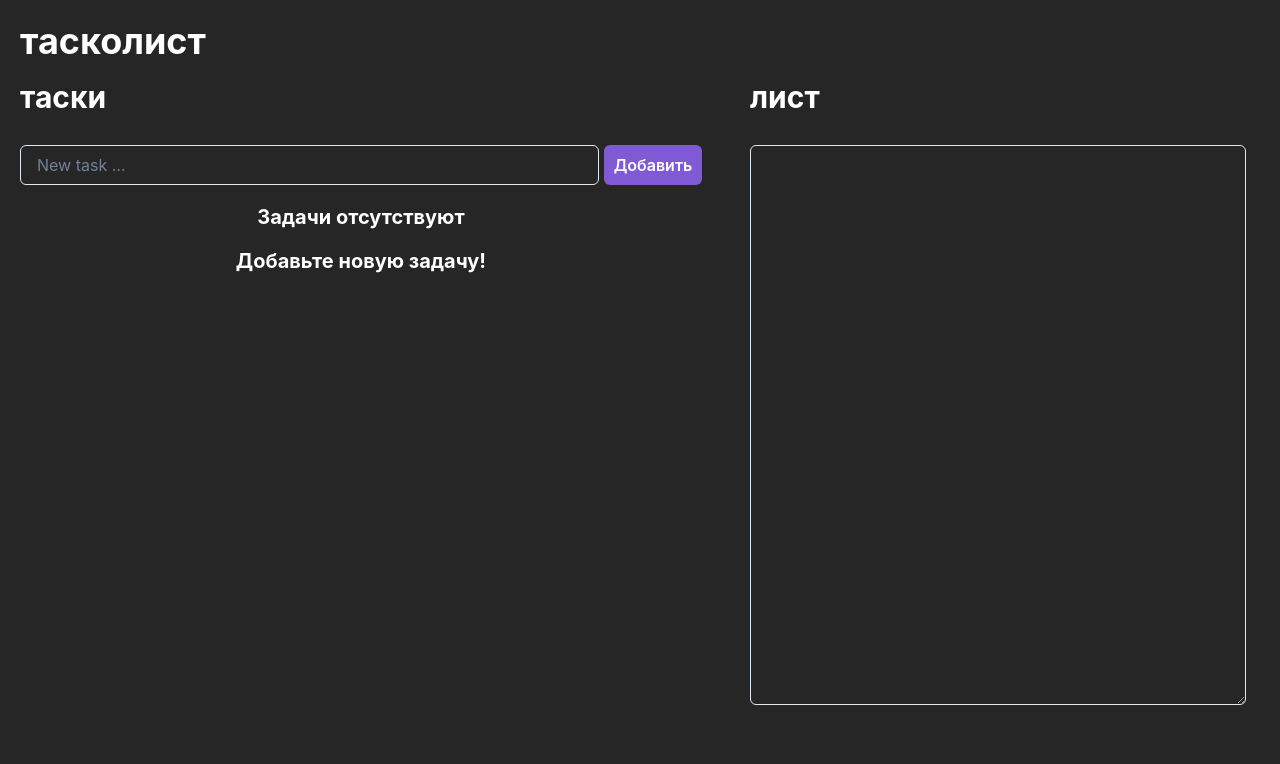
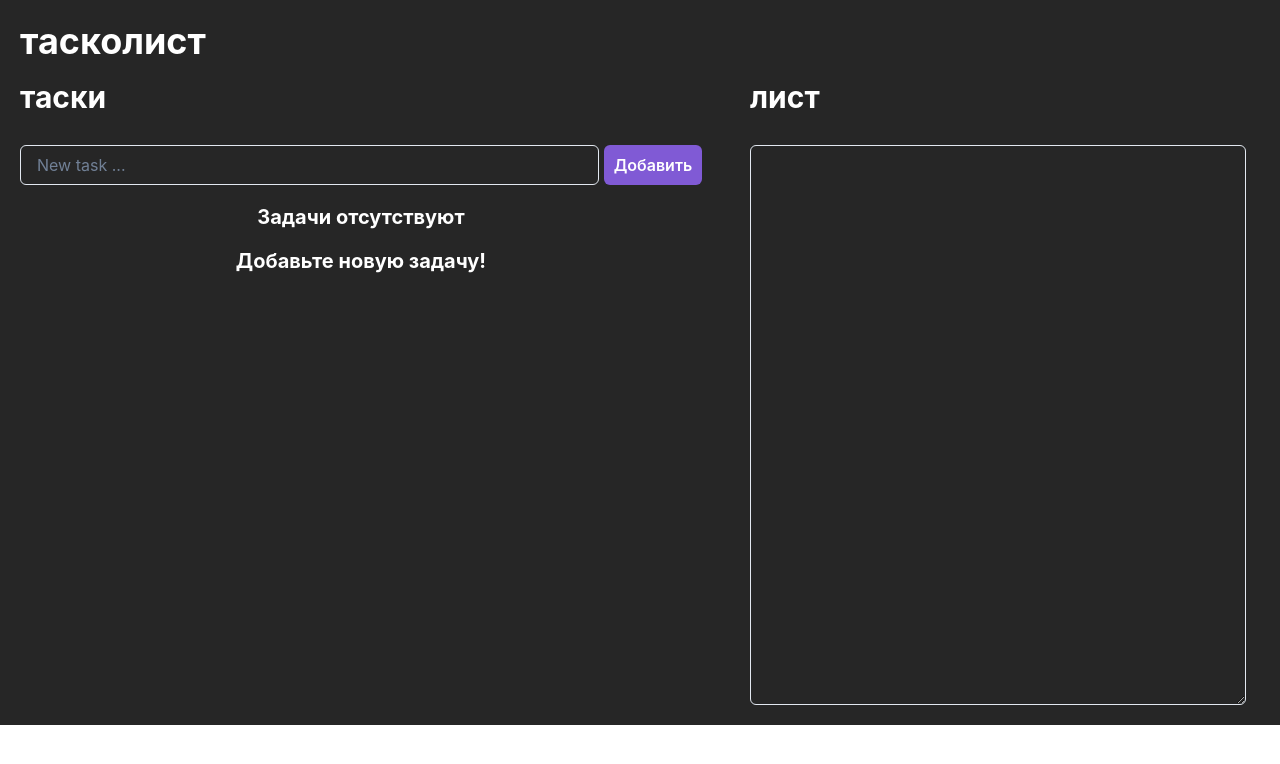
Before and after one commit to gorbatkoff/Vite_Chakra-UI_To_Do-List, a React (Vite) app: page / in a window 1280 px wide. Shown: the top 764 px of the page. Built offline with nearby package versions, Linux system fonts and the light colour scheme.

Commit message:
Initial`

```diff
--- a/src/app/App.css
+++ b/src/app/App.css
@@ -4,6 +4,10 @@
     box-sizing: border-box;
 }
 
-.App {
+.light {
     min-height: 100vh;
 }
+
+.night {
+    min-height: 100vh;
+}
```
